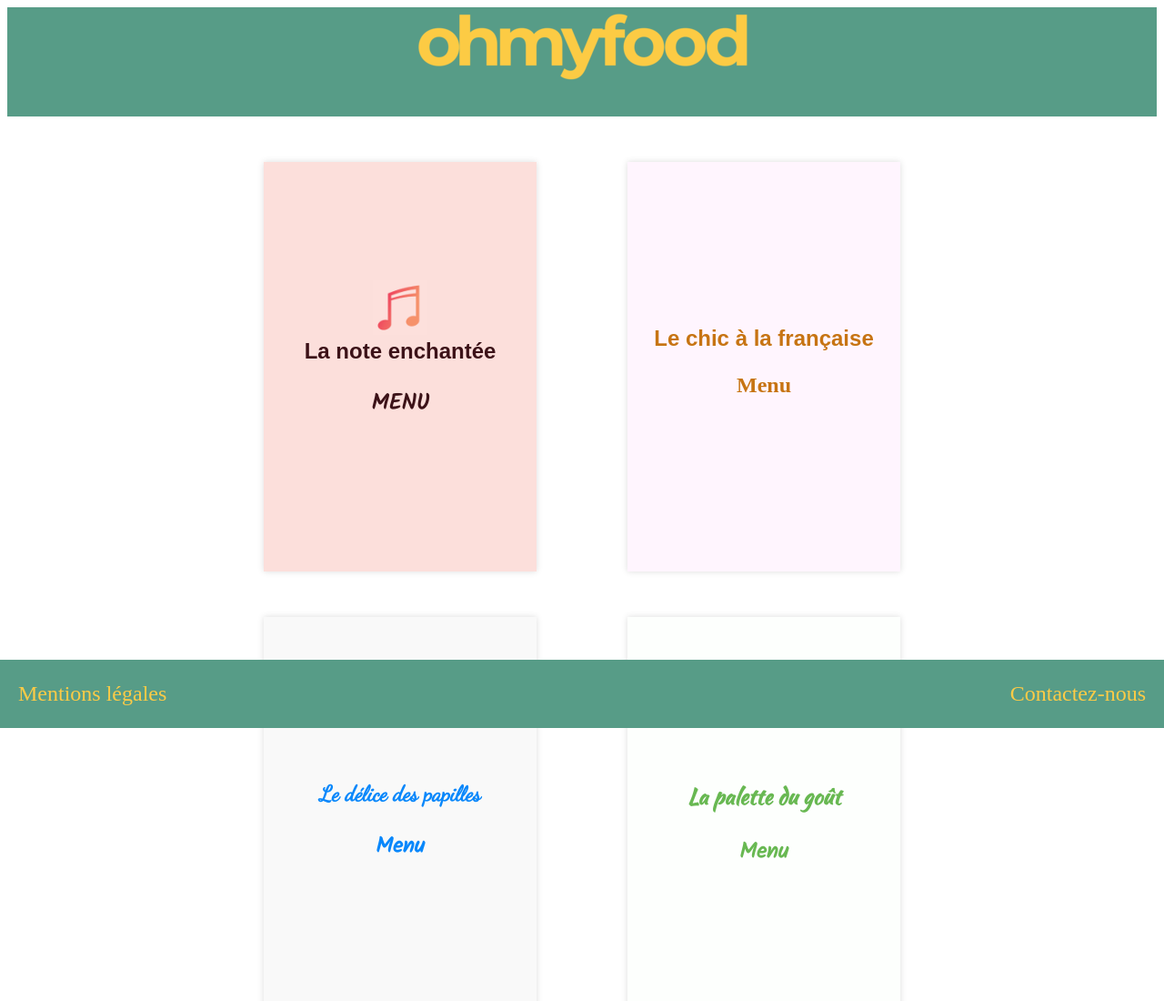
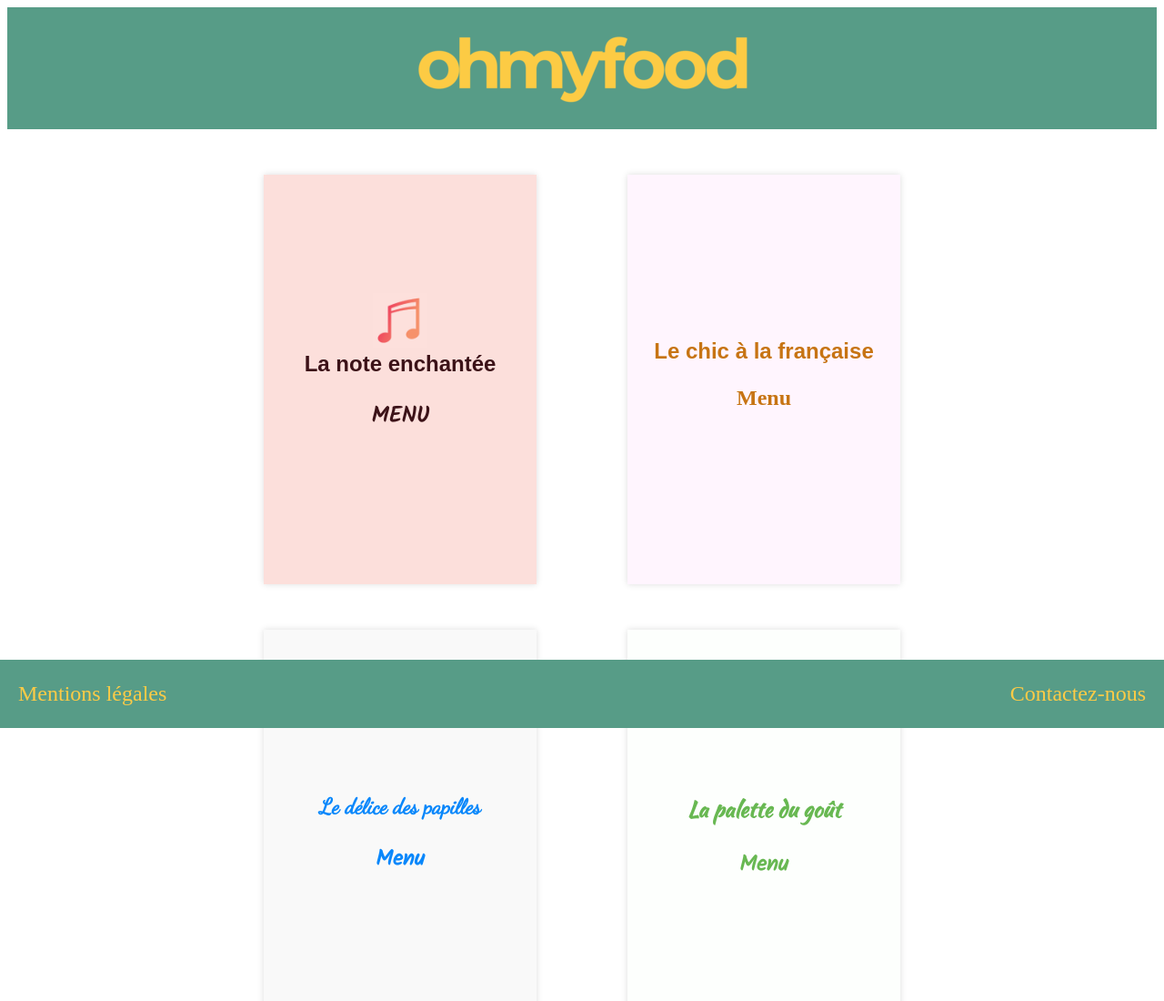
Before and after one commit to tifiloutube/Projet_3, a website: page index.html in a window 1280 px wide. Shown: the top 1100 px of the page at 91% size. Drawn offline with Linux system fonts and the light colour scheme; a web font is replaced by a local one.

Commit message:
icone
ajout d'un icone dans l'onglet du navigateur

```diff
--- a/index.html
+++ b/index.html
@@ -1,11 +1,12 @@
 <!DOCTYPE html>
-<html>
+<html lang="fr">
 <head>
     <meta charset='utf-8'>
     <meta http-equiv='X-UA-Compatible' content='IE=edge'>
     <title>ohmyfood</title>
     <meta name='viewport' content='width=device-width, initial-scale=1'>
     <link rel='stylesheet' type='text/css' media='screen' href='css/style.css'>
+    <link rel="icon" type="image/ico" href="assets/images/favicon.ico" />
     <link href="https://fonts.googleapis.com/css2?family=Devonshire&display=swap" rel="stylesheet">
     <link href="https://fonts.googleapis.com/css?family=Kurale&display=swap" rel="stylesheet">
     <link href="https://fonts.googleapis.com/css?family=Dancing+Script&display=swap" rel="stylesheet">
--- a/sass/main.scss
+++ b/sass/main.scss
@@ -12,12 +12,14 @@ $apple: #68B852;
 
 .header{
     width: 100%;
-    height: 120px;
+    height: auto;
     background-color: $color-primary;
     margin-bottom: 50px;
     &__logo{
         display: flex;
         margin: auto;
+        padding-top: 25px;
+        padding-bottom: 25px;
     }
 }
 
```
Also changed, not shown: assets/images/favicon.ico (added), css/style.css, 3 other files.
